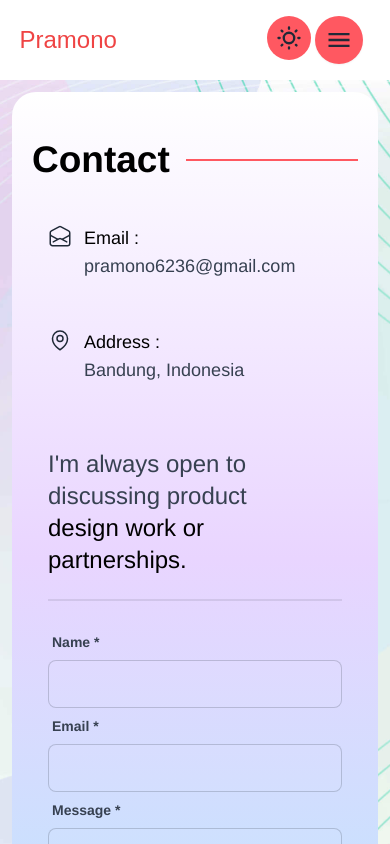
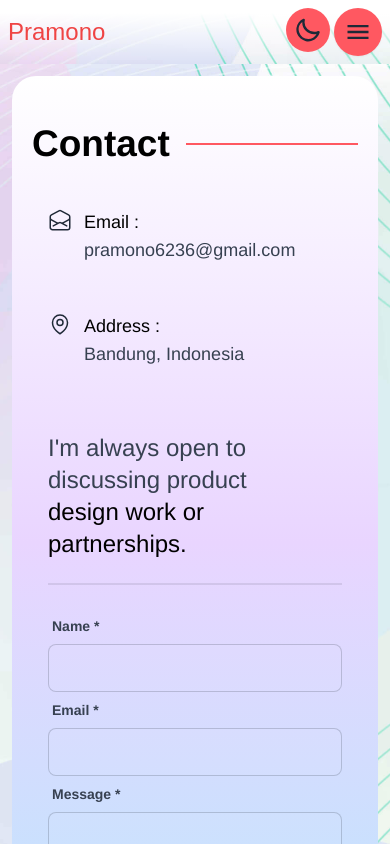
Before and after one commit to pram212/web-portfolio, a Vue app: page /contact in a window 390 px wide. Shown: the top 844 px of the page. Built offline with nearby package versions, Linux system fonts and the light colour scheme; no server answers; a web font is replaced by a local one; what tailwindcss-animated would draw is missing.

Commit message:
style: :lipstick: update Sidebar layout and functionality, remove NavbarMobile component for cleaner structure

```diff
--- a/src/App.vue
+++ b/src/App.vue
@@ -1,6 +1,5 @@
 <script setup>
 import Navbar from './components/Navbar.vue'
-import NavbarMobile from './components/NavbarMobile.vue'
 import Sidebar from './components/Sidebar.vue';
 import { useDark, useToggle } from '@vueuse/core';
 import { ref, onMounted, onUpdated, onBeforeUpdate } from 'vue';
@@ -11,27 +10,24 @@ const showSidebar = ref(false)
 const themeToggle = useToggle(isDark)
 const sidebarToggle = () => showSidebar.value = !showSidebar.value
 
-onMounted(() => {
-})
-
 </script>
 
 <template>
   <div class="drawer drawer-end bg-day dark:bg-night">
-    <input id="my-drawer-4" type="checkbox" :checked="showSidebar" class="drawer-toggle"/>
+    <input id="my-drawer" type="checkbox" :checked="showSidebar" class="drawer-toggle"/>
     <div class="drawer-content">
       <!-- Page content here -->
-      <NavbarMobile @sidebar-toggle="sidebarToggle()" @theme-toggle="themeToggle()"/>
-      <div class="min-h-screen overflow-y-scroll bg-day dark:bg-night lg:px-24 bg-red-500">
-        <Navbar @theme-toggle="themeToggle()"></Navbar>
-        <main class="max-h-fit lg:py-10 p-3">
+      <Navbar @theme-toggle="themeToggle()" @sidebar-toggle="sidebarToggle()" :showSidebar="showSidebar"></Navbar>
+      <div class="flex flex-col min-h-screen bg-day dark:bg-night lg:px-8">
+        <main class="flex-grow lg:py-10 p-3">
           <RouterView />
         </main>
       </div>
     </div>
-    <div class="drawer-side bg-transparent mt-20">
+    <div class="drawer-side bg-transparent mt-16">
       <!-- Sidebar content here -->
-      <Sidebar @theme-toggle="themeToggle()"/>
+      <label for="my-drawer" aria-label="close sidebar" class="drawer-overlay"></label>
+      <Sidebar @theme-toggle="themeToggle()" @sidebar-toggle="sidebarToggle()"/>
     </div>
   </div>
 </template>
--- a/src/components/Navbar.vue
+++ b/src/components/Navbar.vue
@@ -1,12 +1,19 @@
 <script setup>
+import { defineProps, ref } from 'vue';
 import Link from './Link.vue';
+
+const props = defineProps({
+    showSidebar: Boolean,
+});
+
+
 </script>
 
 <template>
-    <nav class="lg:block mx-auto md:pt-6 hidden md:py-2 bg-none">
+    <nav class="mx-auto md:pt-6 w-full md:py-2 lg:px-10 bg-gradient-to-b from-white to-transparent from-20% dark:bg-gradient-to-b dark:from-neutral-800 dark:to-transparent">
         <div class="flex justify-between w-full">
-            <h1 class="font-brand animate-fade-right">Pramono</h1>
-            <ul class="menu menu-horizontal rounded-box space-x-5">
+            <h1 class="font-brand animate-fade-right pl-2">Pramono</h1>
+            <ul class="menu menu-horizontal rounded-box space-x-5 hidden md:flex">
                 <li>
                     <Link to="/">
                     <svg xmlns="http://www.w3.org/2000/svg" fill="none" viewBox="0 0 24 24" stroke-width="1.5"
@@ -46,16 +53,6 @@ import Link from './Link.vue';
                     Work
                     </Link>
                 </li>
-                <!-- <li>
-                    <Link to="/contact">
-                    <svg xmlns="http://www.w3.org/2000/svg" fill="none" viewBox="0 0 24 24" stroke-width="1.5"
-                        stroke="currentColor" class="size-6">
-                        <path stroke-linecap="round" stroke-linejoin="round"
-                            d="M15 9h3.75M15 12h3.75M15 15h3.75M4.5 19.5h15a2.25 2.25 0 0 0 2.25-2.25V6.75A2.25 2.25 0 0 0 19.5 4.5h-15a2.25 2.25 0 0 0-2.25 2.25v10.5A2.25 2.25 0 0 0 4.5 19.5Zm6-10.125a1.875 1.875 0 1 1-3.75 0 1.875 1.875 0 0 1 3.75 0Zm1.294 6.336a6.721 6.721 0 0 1-3.17.789 6.721 6.721 0 0 1-3.168-.789 3.376 3.376 0 0 1 6.338 0Z" />
-                    </svg>
-                    Contact
-                    </Link>
-                </li> -->
                 <li>
                     <label class="swap swap-rotate bg-error rounded-full p-2">
                         <!-- this hidden checkbox controls the state -->
@@ -77,6 +74,46 @@ import Link from './Link.vue';
                     </label>
                 </li>
             </ul>
+            <ul class="menu menu-horizontal space-x-1 lg:hidden">
+                <li>
+                    <label class="swap swap-rotate bg-error rounded-full p-2">
+                        <!-- this hidden checkbox controls the state -->
+                        <input type="checkbox" class="theme-controller" @change="$emit('themeToggle')" />
+
+                        <!-- sun icon -->
+                        <svg class="swap-on h-7 w-7 fill-current" xmlns="http://www.w3.org/2000/svg"
+                            viewBox="0 0 24 24">
+                            <path
+                                d="M5.64,17l-.71.71a1,1,0,0,0,0,1.41,1,1,0,0,0,1.41,0l.71-.71A1,1,0,0,0,5.64,17ZM5,12a1,1,0,0,0-1-1H3a1,1,0,0,0,0,2H4A1,1,0,0,0,5,12Zm7-7a1,1,0,0,0,1-1V3a1,1,0,0,0-2,0V4A1,1,0,0,0,12,5ZM5.64,7.05a1,1,0,0,0,.7.29,1,1,0,0,0,.71-.29,1,1,0,0,0,0-1.41l-.71-.71A1,1,0,0,0,4.93,6.34Zm12,.29a1,1,0,0,0,.7-.29l.71-.71a1,1,0,1,0-1.41-1.41L17,5.64a1,1,0,0,0,0,1.41A1,1,0,0,0,17.66,7.34ZM21,11H20a1,1,0,0,0,0,2h1a1,1,0,0,0,0-2Zm-9,8a1,1,0,0,0-1,1v1a1,1,0,0,0,2,0V20A1,1,0,0,0,12,19ZM18.36,17A1,1,0,0,0,17,18.36l.71.71a1,1,0,0,0,1.41,0,1,1,0,0,0,0-1.41ZM12,6.5A5.5,5.5,0,1,0,17.5,12,5.51,5.51,0,0,0,12,6.5Zm0,9A3.5,3.5,0,1,1,15.5,12,3.5,3.5,0,0,1,12,15.5Z" />
+                        </svg>
+
+                        <!-- moon icon -->
+                        <svg class="swap-off h-7 w-7 fill-current" xmlns="http://www.w3.org/2000/svg"
+                            viewBox="0 0 24 24">
+                            <path
+                                d="M21.64,13a1,1,0,0,0-1.05-.14,8.05,8.05,0,0,1-3.37.73A8.15,8.15,0,0,1,9.08,5.49a8.59,8.59,0,0,1,.25-2A1,1,0,0,0,8,2.36,10.14,10.14,0,1,0,22,14.05,1,1,0,0,0,21.64,13Zm-9.5,6.69A8.14,8.14,0,0,1,7.08,5.22v.27A10.15,10.15,0,0,0,17.22,15.63a9.79,9.79,0,0,0,2.1-.22A8.11,8.11,0,0,1,12.14,19.73Z" />
+                        </svg>
+                    </label>
+                </li>
+                <li>
+                    <label for="my-drawer" @click.prevent="$emit('sidebar-toggle')" class="btn btn-circle swap swap-rotate bg-error border-none p-2">
+                        <!-- this hidden checkbox controls the state -->
+                        <!-- <input type="checkbox" class="theme-controller"/> -->
+                        <!-- hamburger icon -->
+                        <svg class="h-7 w-7 fill-current" :class="{ 'swap-on': showSidebar, 'swap-off' : !showSidebar}" xmlns="http://www.w3.org/2000/svg"
+                            viewBox="0 0 512 512">
+                            <path d="M64,384H448V341.33H64Zm0-106.67H448V234.67H64ZM64,128v42.67H448V128Z" />
+                        </svg>
+
+                        <!-- close icon -->
+                        <svg class="h-7 w-7 fill-current" :class="{ 'swap-off': showSidebar, 'swap-on' : !showSidebar}" xmlns="http://www.w3.org/2000/svg"
+                            viewBox="0 0 512 512">
+                            <polygon
+                                points="400 145.49 366.51 112 256 222.51 145.49 112 112 145.49 222.51 256 112 366.51 145.49 400 256 289.49 366.51 400 400 366.51 289.49 256 400 145.49" />
+                        </svg>
+                    </label>
+                </li>
+            </ul>
         </div>
     </nav>
 </template>
--- a/src/components/NavbarMobile.vue
+++ /dev/null
@@ -1,50 +0,0 @@
-<template>
-    <div class="h-20 flex items-center justify-center bg-white dark:bg-transparent lg:hidden w-full">
-        <div class="w-[90%] flex justify-between items-center">
-            <h1 class="font-brand animate-fade-right">Pramono</h1>
-            <div>
-                <ul class="menu menu-horizontal space-x-1">
-                    <li>
-                        <label class="swap swap-rotate bg-error rounded-full p-2">
-                            <!-- this hidden checkbox controls the state -->
-                            <input type="checkbox" class="theme-controller" @change.prevent="$emit('themeToggle')" />
-
-                            <!-- sun icon -->
-                            <svg class="swap-off h-7 w-7 fill-current" xmlns="http://www.w3.org/2000/svg"
-                                viewBox="0 0 24 24" >
-                                <path
-                                    d="M5.64,17l-.71.71a1,1,0,0,0,0,1.41,1,1,0,0,0,1.41,0l.71-.71A1,1,0,0,0,5.64,17ZM5,12a1,1,0,0,0-1-1H3a1,1,0,0,0,0,2H4A1,1,0,0,0,5,12Zm7-7a1,1,0,0,0,1-1V3a1,1,0,0,0-2,0V4A1,1,0,0,0,12,5ZM5.64,7.05a1,1,0,0,0,.7.29,1,1,0,0,0,.71-.29,1,1,0,0,0,0-1.41l-.71-.71A1,1,0,0,0,4.93,6.34Zm12,.29a1,1,0,0,0,.7-.29l.71-.71a1,1,0,1,0-1.41-1.41L17,5.64a1,1,0,0,0,0,1.41A1,1,0,0,0,17.66,7.34ZM21,11H20a1,1,0,0,0,0,2h1a1,1,0,0,0,0-2Zm-9,8a1,1,0,0,0-1,1v1a1,1,0,0,0,2,0V20A1,1,0,0,0,12,19ZM18.36,17A1,1,0,0,0,17,18.36l.71.71a1,1,0,0,0,1.41,0,1,1,0,0,0,0-1.41ZM12,6.5A5.5,5.5,0,1,0,17.5,12,5.51,5.51,0,0,0,12,6.5Zm0,9A3.5,3.5,0,1,1,15.5,12,3.5,3.5,0,0,1,12,15.5Z" />
-                            </svg>
-
-                            <!-- moon icon -->
-                            <svg class="swap-on h-7 w-7 fill-current" xmlns="http://www.w3.org/2000/svg"
-                                viewBox="0 0 24 24">
-                                <path
-                                    d="M21.64,13a1,1,0,0,0-1.05-.14,8.05,8.05,0,0,1-3.37.73A8.15,8.15,0,0,1,9.08,5.49a8.59,8.59,0,0,1,.25-2A1,1,0,0,0,8,2.36,10.14,10.14,0,1,0,22,14.05,1,1,0,0,0,21.64,13Zm-9.5,6.69A8.14,8.14,0,0,1,7.08,5.22v.27A10.15,10.15,0,0,0,17.22,15.63a9.79,9.79,0,0,0,2.1-.22A8.11,8.11,0,0,1,12.14,19.73Z" />
-                            </svg>
-                        </label>
-                    </li>
-                    <li @click.prevent="$emit('sidebarToggle')">
-                        <label for="toggle-mobile" class="btn btn-circle swap swap-rotate bg-error border-none p-1">
-                            <!-- this hidden checkbox controls the state -->
-                            <input type="checkbox" id="toggle-mobile"/>
-
-                            <!-- hamburger icon -->
-                            <svg class="swap-off h-7 w-7 fill-current" xmlns="http://www.w3.org/2000/svg"
-                                viewBox="0 0 512 512">
-                                <path d="M64,384H448V341.33H64Zm0-106.67H448V234.67H64ZM64,128v42.67H448V128Z" />
-                            </svg>
-
-                            <!-- close icon -->
-                            <svg class="swap-on  h-7 w-7 fill-current" xmlns="http://www.w3.org/2000/svg"
-                                viewBox="0 0 512 512">
-                                <polygon
-                                    points="400 145.49 366.51 112 256 222.51 145.49 112 112 145.49 222.51 256 112 366.51 145.49 400 256 289.49 366.51 400 400 366.51 289.49 256 400 145.49" />
-                            </svg>
-                        </label>
-                    </li>
-                </ul>
-            </div>
-        </div>
-    </div>
-</template>
--- a/src/components/Sidebar.vue
+++ b/src/components/Sidebar.vue
@@ -51,9 +51,9 @@ const menus = [
 </script>
 
 <template>
-    <ul class="menu menu-vertical items-start bg-white dark:bg-black min-h-full w-full p-4 space-y-1">
+    <ul class="menu menu-vertical items-start bg-white dark:bg-black min-h-full w-[80%] p-4 space-y-1">
         <li class="w-full" v-for="(menu, index) in menus" :key="index">
-            <Link :to="menu.url" class="flex justify-start">
+            <Link :to="menu.url" class="flex justify-start" @click="$emit('sidebar-toggle')">
                 <span v-html="menu.icon"></span>
                 {{ menu.name }}
             </Link>
```
